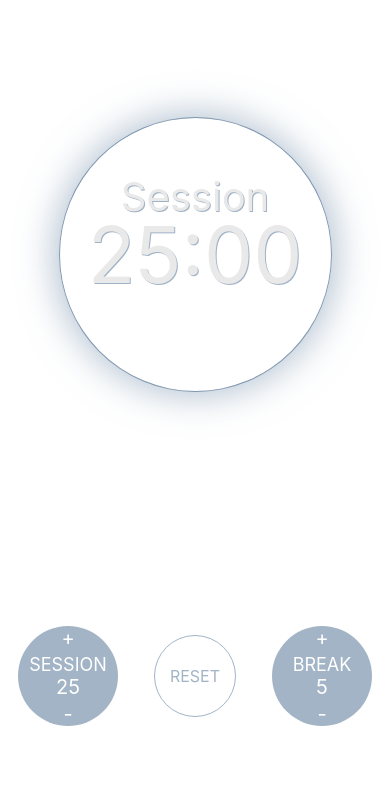
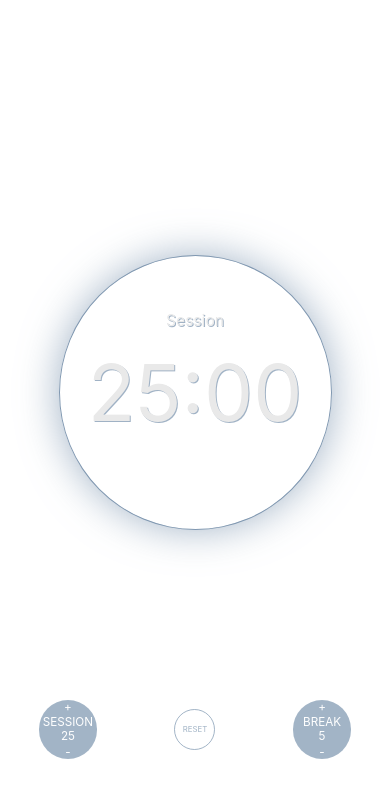
Before and after one commit to LE-Smith/freecodecamp-pomodoro-timer, a React (Create React App) app: page / in a window 390 px wide. Shown: the top 798 px of the page. Built offline with nearby package versions, Linux system fonts and the light colour scheme.

Commit message:
add basic responsiveness to buttons

```diff
--- a/src/App.js
+++ b/src/App.js
@@ -22,6 +22,8 @@ function App() {
   const stateRef = useRef(state);
   stateRef.current = state;
 
+
+
   useEffect(() => {
     setInterval(() => {
       const newPomodoroData = { ...stateRef.current.pomodoroData };
@@ -30,10 +32,12 @@ function App() {
 
       if (newPomodoroData.timerActive) {
         newPomodoroData.timer =
-          newPomodoroData.timer -
-          Math.round((actTimeStamp - storedTimeStamp) / 1000);
-        if (newPomodoroData.timer <= 0) {
-          newPomodoroData.timerActive = false;
+        newPomodoroData.timer -
+        Math.round((actTimeStamp - storedTimeStamp) / 1000);
+        if (newPomodoroData.timer < 0) {
+          const timerSound = document.getElementById('beep');
+          timerSound.play();
+          // newPomodoroData.timerActive = false;
           if (newPomodoroData.nextPomodoroMode === 'shortBreak') {
             newPomodoroData.timer = newPomodoroData.breakLength * 60;
             newPomodoroData.nextPomodoroMode = 'work';
@@ -76,6 +80,10 @@ function App() {
     setState({
       pomodoroData: newPomodoroData,
     });
+    const timerSound = document.getElementById('beep');
+    timerSound.pause();
+    timerSound.currentTime = 0;
+
   };
 
   const onIncrementClickedHandler = length => {
@@ -104,13 +112,13 @@ function App() {
     const newPomodoroData = { ...stateRef.current.pomodoroData };
     if (newPomodoroData.timerActive) return;
     if (length === 'session') {
-      if (newPomodoroData.sessionLength <= 0) return;
+      if (newPomodoroData.sessionLength <= 1) return;
       newPomodoroData.sessionLength--;
       if (newPomodoroData.nextPomodoroMode !== 'work') {
         newPomodoroData.timer = newPomodoroData.sessionLength * 60;
       }
     } else if (length === 'break') {
-      if (newPomodoroData.breakLength <= 0) return;
+      if (newPomodoroData.breakLength <= 1) return;
       newPomodoroData.breakLength--;
       if (newPomodoroData.nextPomodoroMode !== 'shortBreak') {
         newPomodoroData.timer = newPomodoroData.breakLength * 60;
@@ -133,6 +141,13 @@ function App() {
           timerClickHandler: () => timerClickHandler(state, setState),
         }}
       >
+        {' '}
+        <div>
+          <audio
+            id="beep"
+            src="./sounds/a_tone_bell.mp3"
+          />
+        </div>
         <PomodoroTimer label={timerLabel} />
         <div className="button-container">
           <LengthInput
--- a/src/components/LengthInput/LengthInput.css
+++ b/src/components/LengthInput/LengthInput.css
@@ -2,9 +2,9 @@
     display: flex;
     flex-direction: column;
     background-color: #8098b1ba;
-    width: 100px;
-    height: 100px;
-    border-radius: 100px;
+    width: 15vw;
+    height: 15vw;
+    border-radius: 10vw;
     justify-content: center;
     align-items: center;
     color: white;
@@ -15,11 +15,11 @@
 
 
 .length-input__label {
-    font-size: 18px;
+    font-size: 3vw;
 }
 
 .length-input__length {
-    font-size: 20px;
+    font-size: 3vw;
 }
 
 .length-input__increment,
@@ -29,7 +29,7 @@
 
 .length-input__increment {
     top: 0;
-    font-size: 20px;
+    font-size: 3vw;
     width: 100%;
     display: flex;
     justify-content: center;
@@ -37,7 +37,7 @@
 
 .length-input__decrement {
     bottom: 0;
-    font-size: 20px;
+    font-size: 3vw;
     width: 100%;
     display: flex;
     justify-content: center;
--- a/src/components/PomodoroTimer/PomodoroTimer.css
+++ b/src/components/PomodoroTimer/PomodoroTimer.css
@@ -30,5 +30,5 @@
 .pomodoro-timer__label {
     position: absolute;
     top: 20%;
-    font-size: 40px;
+    font-size: 4vw;
 }
--- a/src/components/ResetButton/ResetButton.css
+++ b/src/components/ResetButton/ResetButton.css
@@ -1,8 +1,8 @@
 .reset-button{
     display: flex;
     flex-direction: column;
-    width: 80px;
-    height: 80px;
+    width: 10vw;
+    height: 10vw;
     border-radius: 100px;
     justify-content: center;
     align-items: center;
@@ -12,4 +12,5 @@
     position: relative;
     overflow: hidden;
     cursor: pointer;
+    font-size: 2vw;
 }
```
Also changed, not shown: 1 other file (tests, documents, lock files or other folders).
